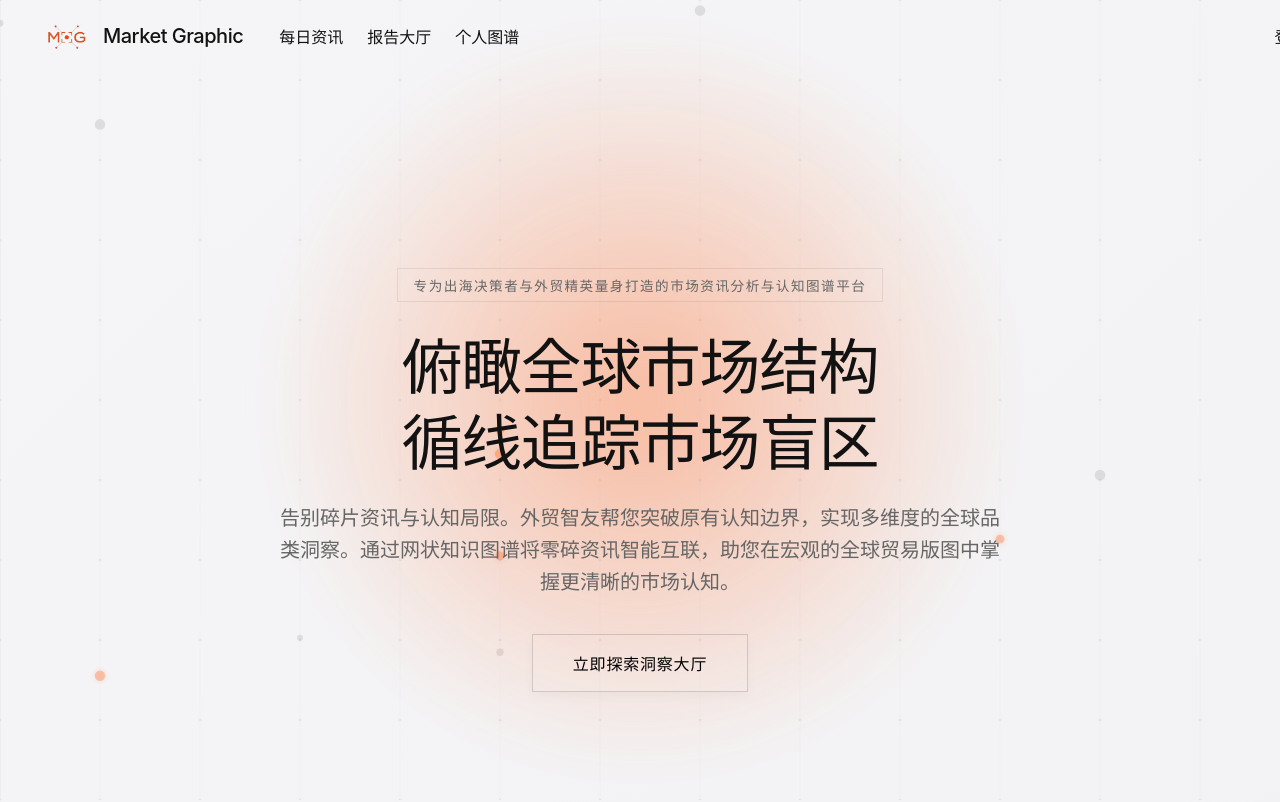
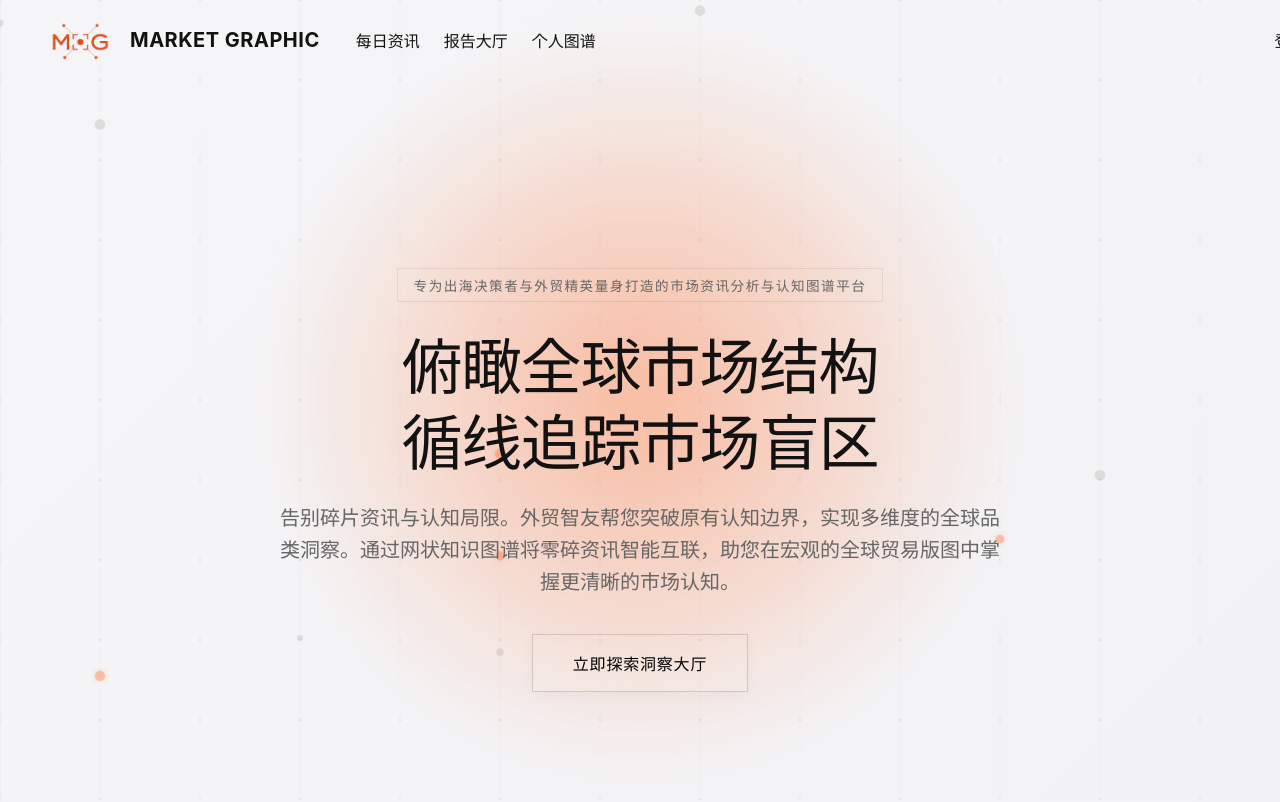
Before and after one commit to haojie10/Global-Trade-Buddy, a Next.js app: page / in a window 1280 px wide. Shown: the top 802 px of the page. Built offline with nearby package versions, Linux system fonts and the light colour scheme; no server answers; the database is empty.

Commit message:
style: enlarge MGLogo and update brand name to uppercase/bold MARKET GRAPHIC

```diff
--- a/components/Navbar.tsx
+++ b/components/Navbar.tsx
@@ -72,14 +72,14 @@ export default function Navbar({
         <div style={{ display: 'flex', alignItems: 'center', gap: '36px' }}>
           {/* Logo与名称整体链接：点击回主页 */}
           <Link href="/" style={{ display: 'flex', alignItems: 'center', gap: '10px', textDecoration: 'none' }}>
-            <MGLogo height={32} />
+            <MGLogo height={48} />
             <span style={{
               fontSize: '1.25rem',
-              fontWeight: 500,
+              fontWeight: 700,
               color: 'var(--color-text)',
-              letterSpacing: '-0.5px'
+              letterSpacing: '0.5px'
             }}>
-              Market Graphic
+              MARKET GRAPHIC
             </span>
           </Link>
 
--- a/pages/index.tsx
+++ b/pages/index.tsx
@@ -570,11 +570,11 @@ export default function HomePage({ graphData, allReports, userId, userRole, free
             fontWeight: 300
           }}>
             <div style={{ display: 'flex', alignItems: 'center', gap: '8px' }}>
-              <MGLogo height={20} />
-              <span style={{ fontWeight: 500, color: 'var(--color-text)' }}>Market Graphic</span>
+              <MGLogo height={30} />
+              <span style={{ fontWeight: 700, color: 'var(--color-text)', letterSpacing: '0.5px' }}>MARKET GRAPHIC</span>
             </div>
             <div>
-              &copy; {new Date().getFullYear()} Market Graphic. All rights reserved.
+              &copy; {new Date().getFullYear()} MARKET GRAPHIC. All rights reserved.
             </div>
           </footer>
         </section>
```
